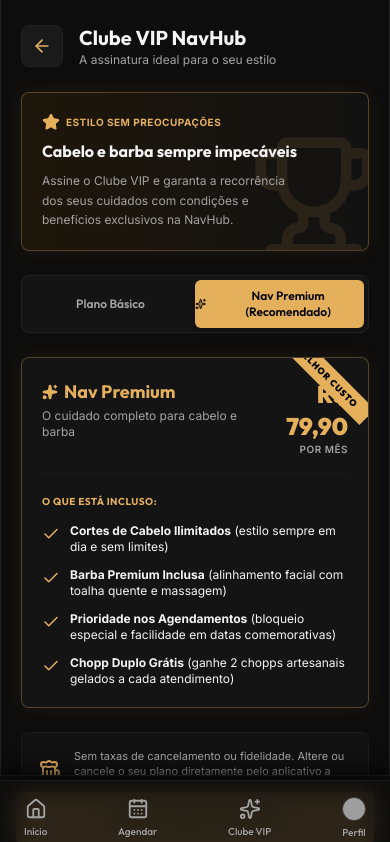
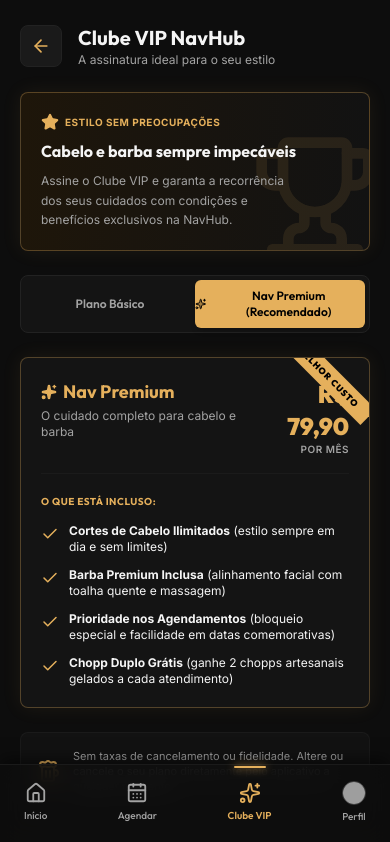
Before and after one commit to jefheee/navhub, a Next.js app: page /clube-vip in a window 390 px wide. Shown: the top 842 px of the page. Built offline with nearby package versions, Linux system fonts and the light colour scheme; grey boxes are pictures that could not be loaded.

Commit message:
feat: implement Clube VIP subscription module with plan selection and responsive UI

```diff
--- a/src/app/agendamento/profissional-data/page.tsx
+++ b/src/app/agendamento/profissional-data/page.tsx
@@ -195,7 +195,7 @@ export default function ProfessionalDataPage() {
       </section>
 
       {/* Floating Call to Action Bar */}
-      <div className="fixed bottom-0 left-0 right-0 max-w-md mx-auto p-4 bg-[#0D0D0D] border-t border-[#1A1A1A] z-50 pwa-bottom shadow-[0_-5px_15px_rgba(0,0,0,0.5)]">
+      <div className="fixed bottom-0 left-0 right-0 max-w-md mx-auto p-4 bg-[#0D0D0D] border-t border-[#1A1A1A] z-[99] pwa-bottom shadow-[0_-5px_15px_rgba(0,0,0,0.5)]">
         <button
           disabled={!isFormValid || isSubmitting}
           onClick={handleConfirm}
--- a/src/app/clube-vip/page.tsx
+++ b/src/app/clube-vip/page.tsx
@@ -1,17 +1,30 @@
 'use client';
 
-import React, { useEffect, useRef, useState } from 'react';
-import { useRouter } from 'next/navigation';
+import React, { useEffect, useRef, useState, Suspense } from 'react';
+import { useRouter, useSearchParams } from 'next/navigation';
 import { ArrowLeft, Check, Sparkles, Scissors, Beer, Trophy, Star } from 'lucide-react';
 import Link from 'next/link';
 import gsap from 'gsap';
 
-export default function ClubeVipPage() {
+function ClubeVipContent() {
   const router = useRouter();
+  const searchParams = useSearchParams();
   const containerRef = useRef<HTMLDivElement>(null);
-  const [selectedPlan, setSelectedPlan] = useState<'basico' | 'premium'>('premium');
+
+  // Read target plan from query parameters, default to premium
+  const planParam = searchParams.get('plan');
+  const initialPlan = planParam === 'basico' ? 'basico' : 'premium';
+
+  const [selectedPlan, setSelectedPlan] = useState<'basico' | 'premium'>(initialPlan);
   const [subscribing, setSubscribing] = useState(false);
   const [success, setSuccess] = useState(false);
+
+  // Sync state if param changes
+  useEffect(() => {
+    if (planParam === 'basico' || planParam === 'premium') {
+      setSelectedPlan(planParam);
+    }
+  }, [planParam]);
 
   useEffect(() => {
     const ctx = gsap.context(() => {
@@ -40,7 +53,7 @@ export default function ClubeVipPage() {
   };
 
   return (
-    <div ref={containerRef} className="py-4 flex flex-col gap-6 pb-28 relative">
+    <div ref={containerRef} className="py-4 flex flex-col gap-6 pb-12 relative">
       {/* Custom Header */}
       <div className="flex items-center gap-4 vip-reveal">
         <Link
@@ -183,8 +196,8 @@ export default function ClubeVipPage() {
         </div>
       </div>
 
-      {/* Floating CTA bar */}
-      <div className="fixed bottom-0 left-0 right-0 max-w-md mx-auto p-4 bg-[#0D0D0D] border-t border-[#1A1A1A] z-40 pwa-bottom shadow-[0_-5px_15px_rgba(0,0,0,0.5)]">
+      {/* Inline CTA Button (Not fixed to avoid Navbar overlapping) */}
+      <div className="vip-reveal w-full mt-2">
         <button
           onClick={handleSubscribe}
           disabled={subscribing || success}
@@ -227,3 +240,15 @@ export default function ClubeVipPage() {
     </div>
   );
 }
+
+export default function ClubeVipPage() {
+  return (
+    <Suspense fallback={
+      <div className="flex flex-col items-center justify-center min-h-[70vh] px-4 text-center">
+        <p className="text-sm text-nav-text-muted">Carregando Clube VIP...</p>
+      </div>
+    }>
+      <ClubeVipContent />
+    </Suspense>
+  );
+}
--- a/src/app/globals.css
+++ b/src/app/globals.css
@@ -24,7 +24,7 @@
 }
 
 body {
-  background-color: #0D0D0D;
+  background-color: #050505;
   color: #F5F5F5;
   -webkit-font-smoothing: antialiased;
   -moz-osx-font-smoothing: grayscale;
@@ -61,11 +61,9 @@ html {
 }
 
 /* PWA Styling Tweak for iOS top notches and bottom bars */
-@supports (padding: env(safe-area-inset-top)) {
-  .pwa-top {
-    padding-top: env(safe-area-inset-top);
-  }
-  .pwa-bottom {
-    padding-bottom: env(safe-area-inset-bottom);
-  }
+.pwa-top {
+  padding-top: calc(1.25rem + env(safe-area-inset-top, 0px));
 }
+.pwa-bottom {
+  padding-bottom: calc(1rem + env(safe-area-inset-bottom, 0px));
+}
--- a/src/app/layout.tsx
+++ b/src/app/layout.tsx
@@ -49,9 +49,9 @@ export default function RootLayout({
       lang="pt-BR"
       className={`${outfit.variable} ${inter.variable} h-full antialiased`}
     >
-      <body className="bg-black text-foreground font-sans min-h-screen flex flex-col no-scrollbar overflow-x-hidden">
+      <body className="bg-[#050505] text-foreground font-sans min-h-screen flex flex-col no-scrollbar overflow-x-hidden">
         <SchedulingProvider>
-          <div className="flex-1 flex flex-col w-full max-w-md mx-auto relative bg-[#0D0D0D] border-x border-[#222] min-h-screen shadow-[0_0_50px_rgba(0,0,0,0.8)] pb-24">
+          <div className="flex-1 flex flex-col w-full md:max-w-md md:mx-auto relative bg-[#0D0D0D] md:border md:border-[#222] min-h-screen md:shadow-2xl pb-24">
             <Header />
             <main className="flex-1 flex flex-col px-5 py-2">
               {children}
--- a/src/app/page.tsx
+++ b/src/app/page.tsx
@@ -181,7 +181,7 @@ export default function HomePage() {
         <div className="grid grid-cols-2 gap-3">
           {/* Basic Plan */}
           <Link
-            href="/clube-vip"
+            href="/clube-vip?plan=basico"
             className="bg-nav-card border border-nav-border rounded-lg p-4 flex flex-col justify-between relative overflow-hidden cursor-pointer hover:border-nav-gold/30 hover:-translate-y-0.5 transition-all duration-200"
           >
             <div>
@@ -208,7 +208,7 @@ export default function HomePage() {
 
           {/* Premium Plan */}
           <Link
-            href="/clube-vip"
+            href="/clube-vip?plan=premium"
             className="bg-nav-card border border-nav-gold/30 rounded-lg p-4 flex flex-col justify-between relative overflow-hidden premium-glow cursor-pointer hover:border-nav-gold/60 hover:-translate-y-0.5 transition-all duration-200"
           >
             <div className="absolute top-0 right-0 bg-nav-gold text-black text-[8px] uppercase tracking-widest font-black py-0.5 px-3 rotate-45 translate-x-3 translate-y-1 select-none font-display">
--- a/src/components/Navbar.tsx
+++ b/src/components/Navbar.tsx
@@ -7,6 +7,11 @@ import { Home, CalendarDays, Sparkles, User } from 'lucide-react';
 export function Navbar() {
   const router = useRouter();
   const pathname = usePathname();
+
+  const hideNavbarPaths = ['/agendamento/profissional-data'];
+  if (hideNavbarPaths.includes(pathname)) {
+    return null;
+  }
 
   const navItems = [
     {
@@ -24,13 +29,14 @@ export function Navbar() {
     {
       label: 'Clube VIP',
       icon: Sparkles,
-      path: '/#assinaturas',
-      active: false,
+      path: '/clube-vip',
+      active: pathname === '/clube-vip',
     },
     {
       label: 'Perfil',
-      icon: '/#perfil',
-      active: false,
+      icon: User,
+      path: '/perfil',
+      active: pathname === '/perfil',
       customIcon: true,
     },
   ];
--- a/src/context/SchedulingContext.tsx
+++ b/src/context/SchedulingContext.tsx
@@ -74,7 +74,7 @@ const mockUnits: Unit[] = [
     id: 'unit-2',
     name: 'Nav Jardim Eldorado',
     address: 'R. Eldorado, 45 - Palhoça',
-    image: 'https://images.unsplash.com/photo-1585747860715-2ba37e788b70?q=80&w=400&auto=format&fit=crop',
+    image: 'https://images.unsplash.com/photo-1605497746444-ac9dbd34f196?q=80&w=400&auto=format&fit=crop',
     rating: '4.8',
   },
   {
```
